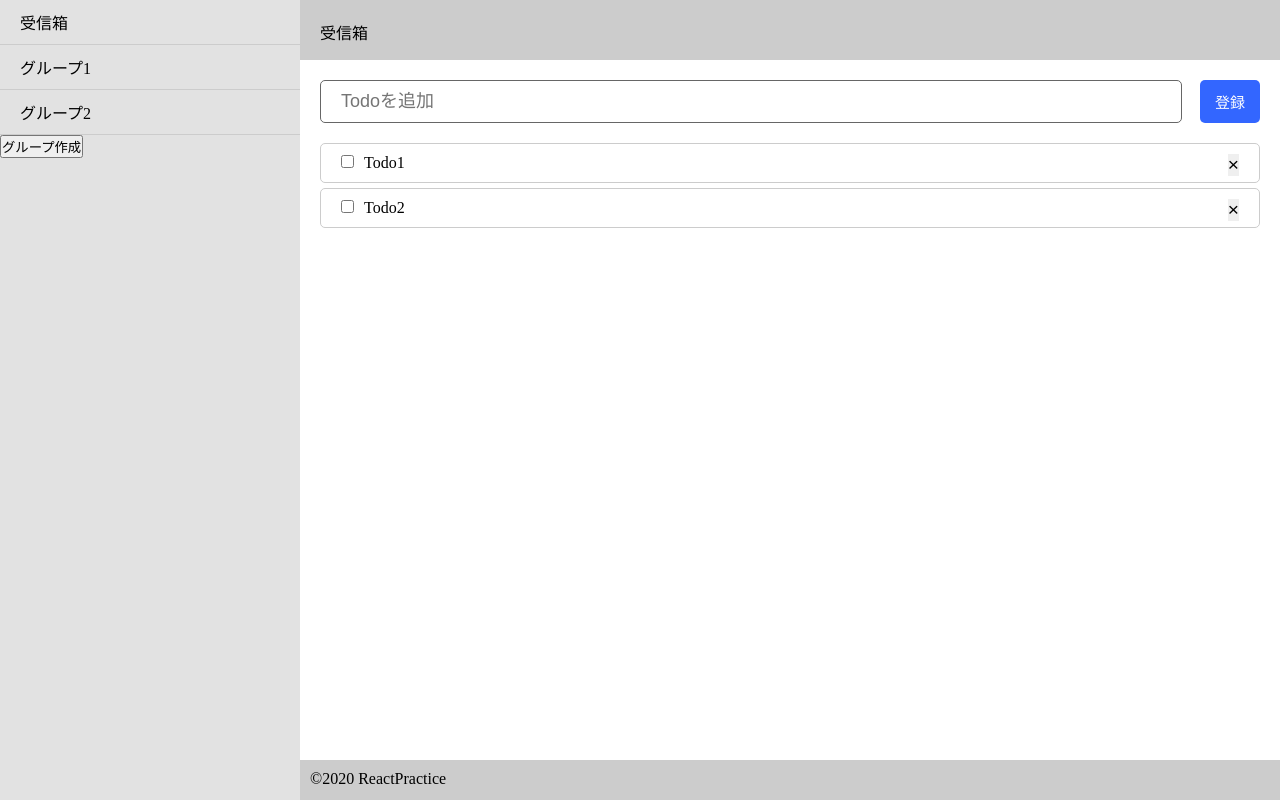
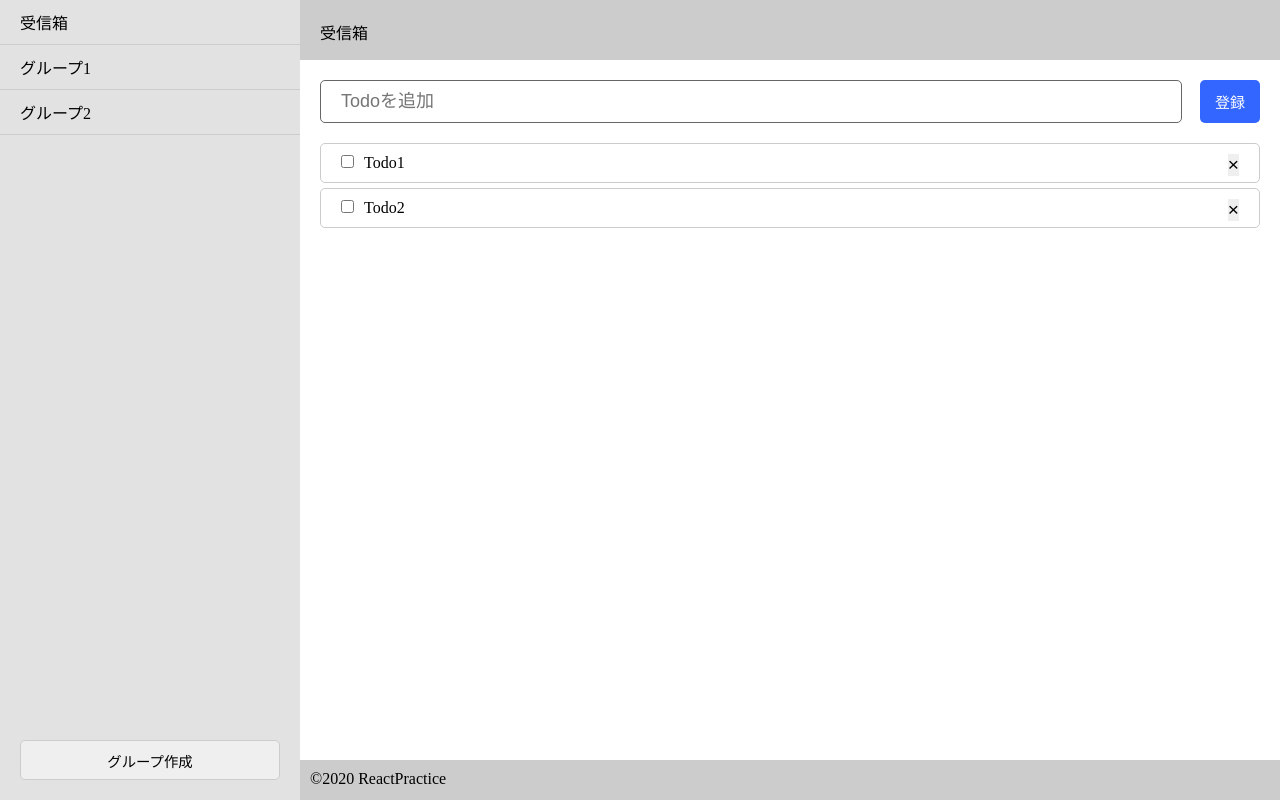
Before and after one commit to yk-port/react_practice, a React app: page / in a window 1280 px wide. Built offline with nearby package versions, Linux system fonts and the light colour scheme.

Commit message:
6-30-4 finish グループ新規作成ボタンのcss調整

```diff
--- a/src/js/components/sideArea.js
+++ b/src/js/components/sideArea.js
@@ -56,6 +56,7 @@ export default class SideArea extends React.Component {
           onCancel={this.onCancelAddGroupDialog.bind(this)} />
         <div className="side-area-footer">
           <button
+            className="add-group-button"
             onClick={this.onClickAddGroup.bind(this)}>グループ作成</button>
         </div>
       </div>
--- a/src/sass/_sideArea.scss
+++ b/src/sass/_sideArea.scss
@@ -2,6 +2,7 @@
   width: $sideAreaWidth;
   height: 100%;
   background: #e2e2e2;
+  position: relative;
   .group-list {
     li {
       padding: 10px 20px;
@@ -9,4 +10,19 @@
       cursor: pointer;
     }
   }
+
+  .side-area-footer {
+    position: absolute;
+    bottom: 0;
+    padding: 20px;
+    width: 100%;
+    .add-group-button {
+      width: calc(100% - 40px);
+      height: 40px;
+      border: 1px solid #CCCCCC;
+      font-size: 0.9rem;
+      border-radius: 5px;
+      cursor: pointer;
+    }
+  }
 }
```
Also changed, not shown: css/index.css.
